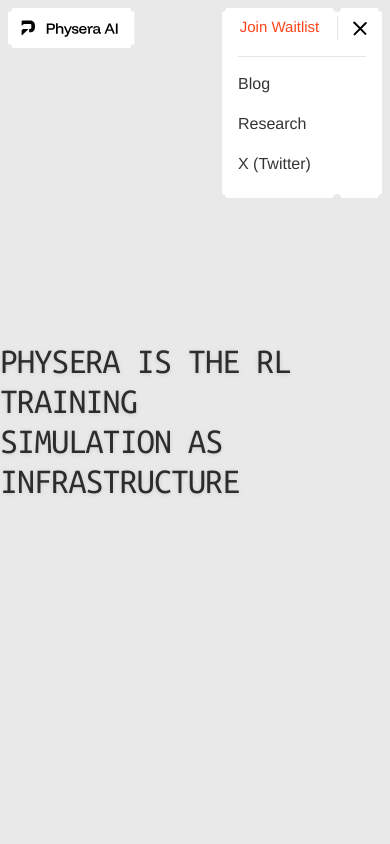
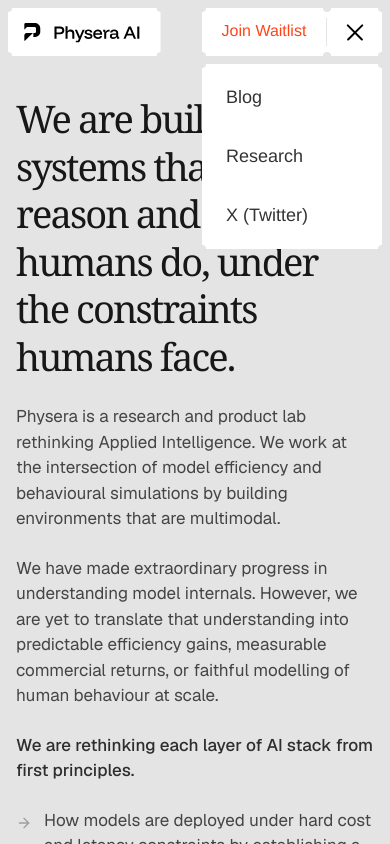
Before and after one commit to physera-ai/physera-web, a Next.js app: page / in a window 390 px wide. Both pictures are taken after a click on the button "Open menu". Shown: the top 844 px of the page. Built offline with nearby package versions, Linux system fonts and the light colour scheme; a web font is replaced by a local one.

Commit message:
added some content, yet to work on it

```diff
--- a/src/app/fonts.ts
+++ b/src/app/fonts.ts
@@ -1,4 +1,4 @@
-import { Ubuntu_Mono, Figtree, Hubot_Sans, Newsreader, Funnel_Display } from "next/font/google";
+import { Geist, Geist_Mono, Hubot_Sans, Newsreader, Funnel_Display } from "next/font/google";
 
 export const funnelDisplay = Funnel_Display({
   subsets: ["latin"],
@@ -15,13 +15,12 @@
   variable: "--font-heading",
 });
 
-export const sans = Figtree({
+export const sans = Geist({
   subsets: ["latin"],
   variable: "--font-sans",
 });
 
-export const mono = Ubuntu_Mono({
-  weight: ["400", "700"],
+export const mono = Geist_Mono({
   subsets: ["latin"],
   variable: "--font-mono",
 });
--- a/src/app/globals.css
+++ b/src/app/globals.css
@@ -9,6 +9,7 @@
   --font-sans: var(--font-sans);
   --font-mono: var(--font-mono);
   --font-display: var(--font-funnel);
+  --font-serif: Georgia, ui-serif, serif;
 }
 
 :root {
--- a/src/app/page.tsx
+++ b/src/app/page.tsx
@@ -1,20 +1,47 @@
 import { Header3 } from "@/components/Header3";
+import { ArrowRight } from "lucide-react";
 
 export default function Page() {
   return (
-    <main className="min-h-screen bg-[#e9e9e9] relative overflow-hidden">
+    <main className="min-h-screen bg-[#e4e4e4] relative overflow-hidden">
       <div className="relative z-10 flex flex-col min-h-screen pointer-events-none">
         <div className="pointer-events-auto">
-          <Header3 position="sides"/>
+          <Header3 position="sides" />
         </div>
-        {/* Main Content can go here */}
-        <div className="flex-1 flex-col flex items-center justify-center">
-          <h1 className="font-mono text-4xl uppercase md:text-5xl text-black/80 tracking-tight drop-shadow-sm select-none pointer-events-auto cursor-default">
-            Physera is the RL training
-          </h1>
-          <h1 className="font-mono text-4xl uppercase md:text-5xl text-black/80 tracking-tight drop-shadow-sm select-none pointer-events-auto cursor-default">
-            Simulation as infrastructure
-          </h1>
+        {/* Main Content */}
+        <div className="flex-1 flex flex-col items-center justify-center pointer-events-auto cursor-default px-4 mt-24 md:mt-0">
+          <div className="max-w-2xl w-full flex flex-col items-start gap-6">
+            <h1 className="font-serif text-[38px] text-black/90 leading-tight tracking-tighter text-left">
+              We are building systems that perceive, reason and decide as humans do, under the constraints humans face.
+            </h1>
+
+            <div className="font-sans text-[17px] text-black/70 flex flex-col items-start gap-6 text-left">
+              <p>
+                Physera is a research and product lab rethinking Applied Intelligence. We work at the intersection of model efficiency and behavioural simulations by building environments that are multimodal.
+              </p>
+              <p>
+                We have made extraordinary progress in understanding model internals. However, we are yet to translate that understanding into predictable efficiency gains, measurable commercial returns, or faithful modelling of human behaviour at scale.
+              </p>
+              <p className="font-medium text-black/80">
+                We are rethinking each layer of AI stack from first principles.
+              </p>
+
+              <ul className="space-y-4">
+                <li className="flex items-start gap-3">
+                  <ArrowRight className="size-4 mt-1.5 text-black opacity-30 shrink-0" />
+                  <span>
+                    How models are deployed under hard cost and latency constraints by establishing a new class of commercially meaningful benchmarks and token efficient architectures.
+                  </span>
+                </li>
+                <li className="flex items-start gap-3">
+                  <ArrowRight className="size-4 mt-1.5 text-black opacity-30 shrink-0" />
+                  <span>
+                    How do we simulate human decision-making by building high fidelity, multimodal, multi-agent systems that are falsifiable and improvable.
+                  </span>
+                </li>
+              </ul>
+            </div>
+          </div>
         </div>
       </div>
     </main>
--- a/src/components/Header3.tsx
+++ b/src/components/Header3.tsx
@@ -46,7 +46,7 @@
 
               {/* Separator Line */}
               <div className="flex h-full items-center justify-center">
-                <span className="h-6 w-px bg-black/10" />
+                <span className="h-4.5 w-[1.5px] bg-black/10" />
               </div>
 
               {/* Nav */}
@@ -112,9 +112,9 @@
       <div className="flex sm:hidden fixed left-0 right-0 top-2 z-100 justify-between items-start pointer-events-none px-2">
 
         {/* Left Island: Logo */}
-        <header className="pointer-events-auto relative h-[40px] rounded-[5px] text-black select-none">
+        <header className="pointer-events-auto relative h-[48px] rounded-[5px] text-black select-none">
           <CutoutWrapper id="mobile-logo-cutouts" fill="white" hasSeparator={false}>
-            <div className="flex h-full items-center pl-2.5 pr-4">
+            <div className="flex h-full items-center pl-3 pr-5">
               <Link
                 aria-label="Physera AI home"
                 className="flex h-full items-center transition-opacity hover:opacity-80 relative z-20"
@@ -125,7 +125,7 @@
                   alt="Physera AI Logo"
                   width={161}
                   height={32}
-                  className="h-[20px] w-auto brightness-0"
+                  className="h-[24px] w-auto brightness-0"
                   priority
                 />
               </Link>
@@ -133,23 +133,23 @@
           </CutoutWrapper>
         </header>
 
-        {/* Right Island: Join Waitlist + Menu */}
-        <div
-          className={`pointer-events-auto relative rounded-[5px] text-black w-[160px] overflow-hidden transition-[height] duration-400 ease-[cubic-bezier(0.16,1,0.3,1)] select-none ${isOpen ? "h-[190px]" : "h-[40px]"}`}
-        >
-          <CutoutWrapper id="mobile-right-cutouts" fill="white" hasSeparator={true} separatorPosition={115}>
-            {/* Top Bar */}
-            <div className="relative z-20 flex h-[40px] items-center w-[160px]">
+        {/* Right Side: Button/Menu Bar + Dropdown Island */}
+        <div className="flex flex-col items-end gap-2 pointer-events-none">
+
+          {/* Top Right Island: Join Waitlist + Menu Toggle */}
+          <div className="pointer-events-auto relative rounded-[5px] text-black w-[180px] h-[48px] select-none">
+            <CutoutWrapper id="mobile-right-cutouts" fill="white" hasSeparator={true} separatorPosition={125}>
+              <div className="relative z-20 flex h-[48px] items-center w-[180px]">
                 {/* Join Waitlist */}
                 <div className="flex h-full items-center px-3">
-                <span className="font-display text-[15px] font-medium text-[#ff4419] w-[91px] text-center">
+                  <span className="font-display text-[16px] font-medium text-[#ff4419] w-[100px] text-center">
                     Join Waitlist
                   </span>
                 </div>
 
                 {/* Separator Line */}
                 <div className="flex h-full items-center justify-center">
-                <span className="h-6 w-px bg-black/10" />
+                  <span className="h-7 w-px bg-black/10" />
                 </div>
 
                 {/* Hamburger Menu / Cross */}
@@ -159,38 +159,55 @@
                   className="flex h-full flex-1 items-center justify-center focus-visible:outline-none cursor-pointer relative z-30"
                   onClick={(e) => {
                     e.preventDefault();
+                    e.stopPropagation();
+                    setIsOpen((current) => !current);
+                  }}
+                  onTouchEnd={(e) => {
+                    e.preventDefault();
+                    e.stopPropagation();
                     setIsOpen((current) => !current);
                   }}
                   type="button"
                 >
-                <span className="relative h-[12px] w-[18px] transition-opacity duration-300">
-                  <span className={`absolute left-0 top-0 h-[1.5px] w-full rounded-full bg-black transition-all duration-400 ease-[cubic-bezier(0.16,1,0.3,1)] ${isOpen ? "translate-y-[5.25px] rotate-45" : ""}`} />
-                  <span className={`absolute left-0 top-[5.25px] h-[1.5px] w-full rounded-full bg-black transition-all duration-400 ease-[cubic-bezier(0.16,1,0.3,1)] ${isOpen ? "scale-x-0 opacity-0" : ""}`} />
-                  <span className={`absolute left-0 top-[10.5px] h-[1.5px] w-full rounded-full bg-black transition-all duration-400 ease-[cubic-bezier(0.16,1,0.3,1)] ${isOpen ? "translate-y-[-5.25px] -rotate-45" : ""}`} />
+                  <span className="relative h-[14px] w-[22px] transition-opacity duration-300">
+                    <span className={`absolute left-0 top-0 h-[1.5px] w-full rounded-full bg-black transition-all duration-400 ease-[cubic-bezier(0.16,1,0.3,1)] ${isOpen ? "translate-y-[6.5px] rotate-45" : ""}`} />
+                    <span className={`absolute left-0 top-[6.5px] h-[1.5px] w-full rounded-full bg-black transition-all duration-400 ease-[cubic-bezier(0.16,1,0.3,1)] ${isOpen ? "scale-x-0 opacity-0" : ""}`} />
+                    <span className={`absolute left-0 top-[13px] h-[1.5px] w-full rounded-full bg-black transition-all duration-400 ease-[cubic-bezier(0.16,1,0.3,1)] ${isOpen ? "translate-y-[-6.5px] -rotate-45" : ""}`} />
                   </span>
                 </button>
               </div>
+            </CutoutWrapper>
+          </div>
 
-            {/* Mobile Menu Content */}
-            <div className={`px-4 pt-2 pb-6 transition-opacity duration-300 ${isOpen ? "opacity-100" : "opacity-0 pointer-events-none"}`}>
-              <span className="block h-px w-full bg-black/10 mb-4" />
+          {/* Menu Content Island (Dropdown) */}
+          <div
+            className={`pointer-events-auto relative rounded-[5px] text-black w-[180px] overflow-hidden transition-all duration-300 ease-[cubic-bezier(0.16,1,0.3,1)] origin-top ${
+              isOpen ? "opacity-100 scale-y-100 translate-y-0" : "opacity-0 scale-y-95 -translate-y-2 pointer-events-none"
+            }`}
+          >
+            <CutoutWrapper id="mobile-menu-dropdown-cutouts" fill="white" hasSeparator={false}>
+              <div className="px-2 py-3">
                 <nav className="flex flex-col gap-4">
                   <Link
                     href="/blog"
-                  className="font-display text-[16px] font-medium text-black/80 hover:text-black"
+                    className="font-display px-4 py-2 text-[18px] font-medium text-black/80 hover:text-black transition-colors"
+                    onClick={() => setIsOpen(false)}
                   >
                     Blog
                   </Link>
                   <Link
                     href="/research"
-                  className="font-display text-[16px] font-medium text-black/80 hover:text-black"
+                    className="font-display px-4 py-2 text-[18px] font-medium text-black/80 hover:text-black transition-colors"
+                    onClick={() => setIsOpen(false)}
                   >
                     Research
                   </Link>
                   <a
-                  className="font-display text-[16px] font-medium text-black/80 hover:text-black"
+                    className="font-display px-4 py-2 text-[18px] font-medium text-black/80 hover:text-black transition-colors"
                     href="https://x.com/PhyseraAI"
                     target="_blank"
+                    rel="noopener noreferrer"
+                    onClick={() => setIsOpen(false)}
                   >
                     X (Twitter)
                   </a>
@@ -199,6 +216,7 @@
             </CutoutWrapper>
           </div>
         </div>
+      </div>
     </>
   );
 }
```
Lines whose indentation alone changed are shown as unchanged.
